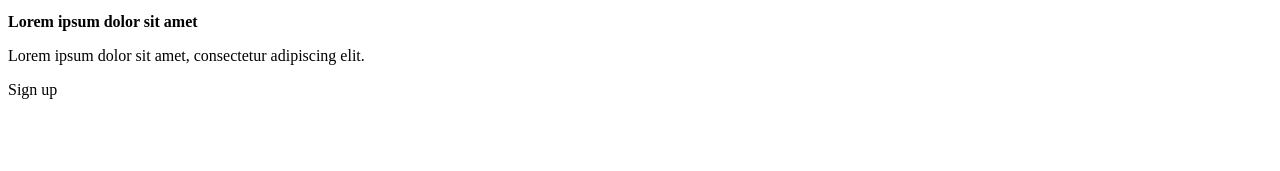
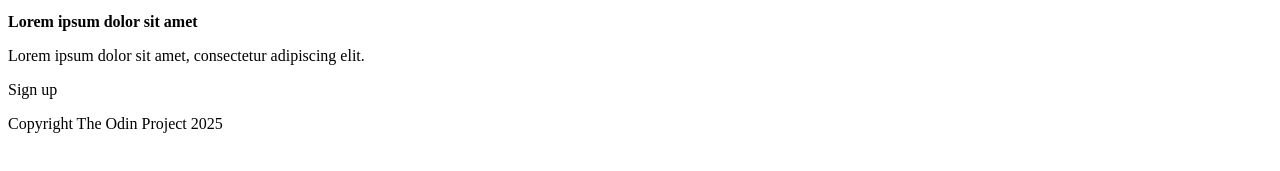
Before and after one commit to fabian-munoz-dev/TheOdinProject, a plain HTML site: page Landing page/index.html in a window 1280 px wide. Shown: the part 217-388 px from the top of the page. Drawn offline with Linux system fonts and the light colour scheme.

```diff
--- a/Landing page/index.html
+++ b/Landing page/index.html
@@ -48,6 +48,8 @@
             <div class="button">Sign up</div>
         </div>
     </section>
-    <footer></footer>
+    <footer>
+        <p>Copyright The Odin Project 2025</p>
+    </footer>
 </body>
 </html>
```
